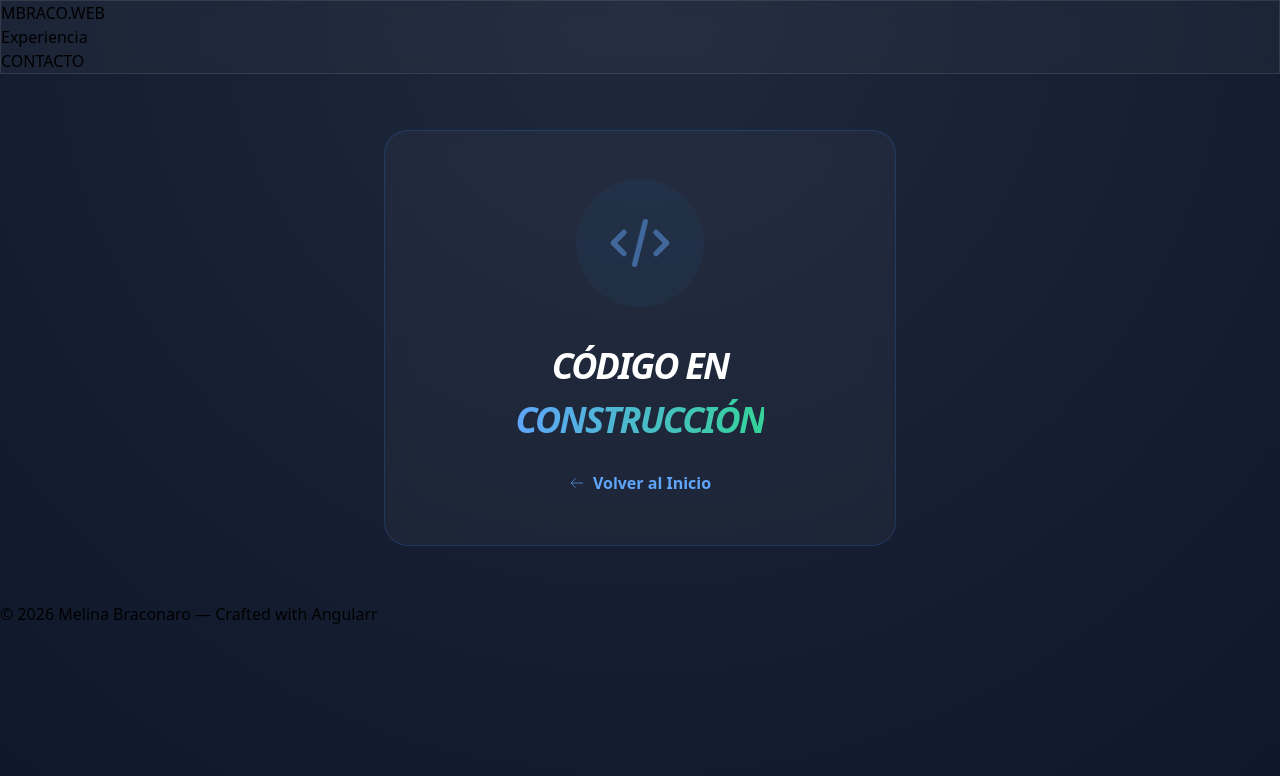
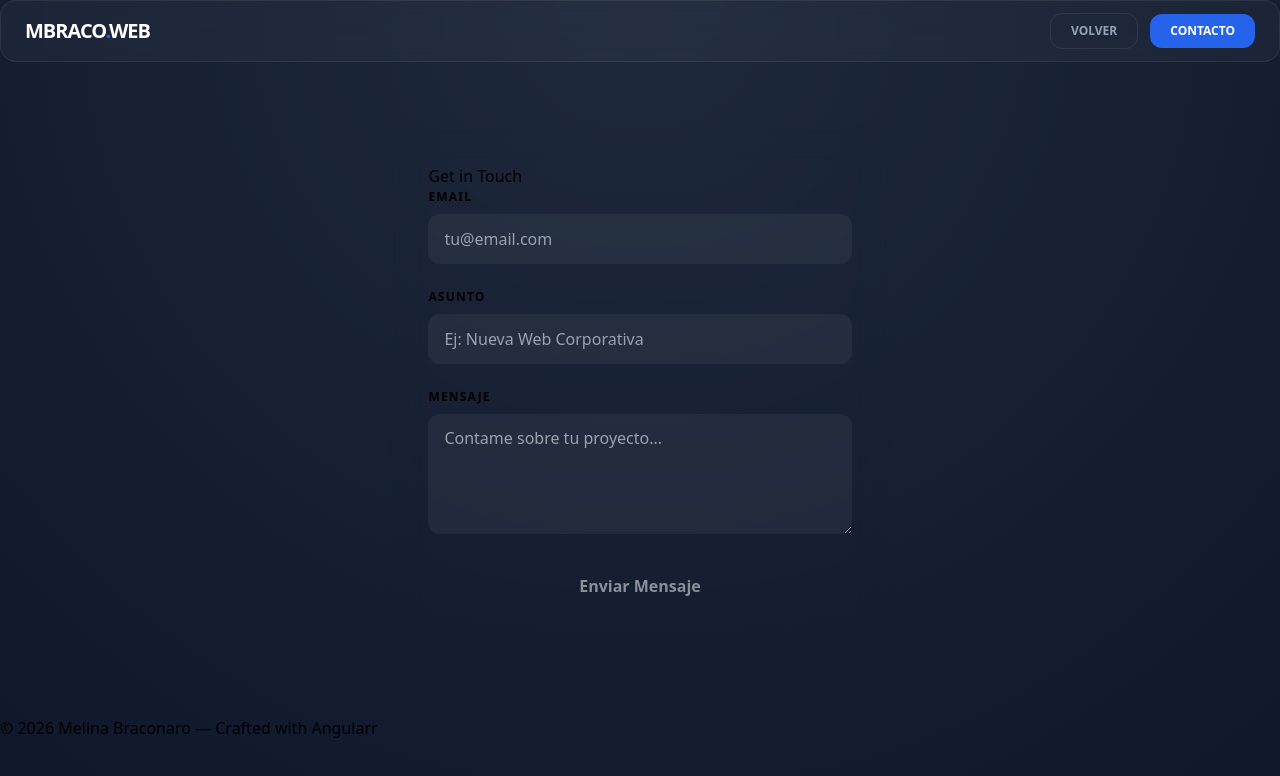
Before and after one commit to melina-braco/mi-portfolio, an Angular app: page /contacto in a window 1280 px wide. Shown: the top 776 px of the page. Built offline with nearby package versions, Linux system fonts and the light colour scheme.

Commit message:
Contact component

```diff
--- a/src/app/app.component.html
+++ b/src/app/app.component.html
@@ -1,18 +1,24 @@
 <div class="text-slate-200 selection:bg-blue-500/30">
 
   <nav class="fixed top-0 w-full z-50 px-6 py-4">
-    <div class="max-w-6xl mx-auto glass rounded-2xl px-6 py-3 flex justify-between items-center">
-      <div class="text-xl font-black tracking-tighter text-white">
+    <div class="max-w-6xl mx-auto nav-glass rounded-2xl px-6 py-3 flex justify-between items-center">
+
+      <div class="logo" routerLink="/">
         MBRACO<span class="text-blue-500">.</span>WEB
       </div>
 
-      <div class="hidden md:flex gap-8 text-sm font-medium">
-        <a routerLink="/experiencia" class="hover:text-blue-400 transition cursor-pointer">Experiencia</a>
+      <div class="nav-actions">
+       @if (!isHome) {
+        <button (click)="goBack()" class="btn-nav back">
+          Volver
+        </button>
+      }
+
+        <button routerLink="/contacto" class="btn-nav contact">
+          CONTACTO
+        </button>
       </div>
 
-      <button routerLink="/contacto" class="bg-blue-600 hover:bg-blue-700 text-white px-5 py-2 rounded-xl text-xs font-bold transition">
-        CONTACTO
-      </button>
     </div>
   </nav>
 
--- a/src/app/app.component.scss
+++ b/src/app/app.component.scss
@@ -0,0 +1,69 @@
+:host {
+  --nav-bg: rgba(255, 255, 255, 0.03);
+  --nav-border: rgba(255, 255, 255, 0.08);
+  --blue-primary: #2563eb;
+  --blue-hover: #1d4ed8;
+}
+
+.nav-glass {
+  background: var(--nav-bg);
+  backdrop-filter: blur(15px);
+  border: 1px solid var(--nav-border);
+  border-radius: 1rem;
+  padding: 0.75rem 1.5rem;
+  display: flex;
+  justify-content: space-between;
+  align-items: center;
+}
+
+.nav-actions {
+  display: flex;
+  align-items: center;
+  gap: 0.75rem;
+}
+
+.btn-nav {
+  padding: 0.5rem 1.25rem;
+  border-radius: 0.75rem;
+  font-size: 0.75rem;
+  font-weight: 700;
+  transition: all 0.3s ease;
+  cursor: pointer;
+  text-transform: uppercase;
+  border: none;
+
+  &.back {
+    background: transparent;
+    color: #94a3b8; // slate-400
+    border: 1px solid var(--nav-border);
+    display: flex;
+    align-items: center;
+    gap: 0.4rem;
+
+    &:hover {
+      background: rgba(255, 255, 255, 0.05);
+      color: white;
+      border-color: rgba(255, 255, 255, 0.2);
+    }
+  }
+
+  &.contact {
+    background: var(--blue-primary);
+    color: white;
+
+    &:hover {
+      background: var(--blue-hover);
+      transform: translateY(-1px);
+      box-shadow: 0 4px 12px rgba(37, 99, 235, 0.2);
+    }
+  }
+}
+
+.logo {
+  font-size: 1.25rem;
+  font-weight: 900;
+  letter-spacing: -0.05em;
+  color: white;
+
+  span { color: var(--blue-primary); }
+}
--- a/src/app/app.component.ts
+++ b/src/app/app.component.ts
@@ -1,11 +1,38 @@
 import { Component } from '@angular/core';
-import { RouterLink, RouterOutlet } from '@angular/router';
+import { Router, NavigationEnd, RouterLink, RouterOutlet } from '@angular/router';
+import { Location, CommonModule } from '@angular/common';
+import { filter } from 'rxjs/operators';
 
 @Component({
   selector: 'app-root',
   standalone: true,
-  imports: [RouterLink, RouterOutlet],
+  imports: [CommonModule, RouterLink, RouterOutlet],
   templateUrl: './app.component.html',
-  styleUrl: './app.component.scss'
+  styleUrls: ['./app.component.scss']
 })
-export class AppComponent { }
+export class AppComponent {
+  isHome = true;
+
+  // Inyectamos 'location' para poder usar el historial del navegador
+  constructor(
+    private router: Router,
+    private location: Location
+  ) {
+    this.initRouterEvents();
+  }
+
+  private initRouterEvents() {
+    this.router.events.pipe(
+      filter(event => event instanceof NavigationEnd)
+    ).subscribe((event: any) => {
+      // Usamos urlAfterRedirects porque es la URL final real
+      const currentUrl = event.urlAfterRedirects;
+      this.isHome = currentUrl === '/' || currentUrl === '/home';
+    });
+  }
+
+  // Método para el botón "Volver"
+  goBack(): void {
+    this.location.back();
+  }
+}
--- a/src/app/pages/widgets/contacto/contacto.component.html
+++ b/src/app/pages/widgets/contacto/contacto.component.html
@@ -1 +1,39 @@
-<app-working-in-progress></app-working-in-progress>
+<section class="contact-container">
+  <div class="contact-card">
+    <h2 class="hero-title !text-4xl mb-6">Get in <span>Touch</span></h2>
+
+    <form [formGroup]="contactForm" (ngSubmit)="onSubmit()">
+
+      <div class="form-group">
+        <label for="email">Email</label>
+        <input id="email" type="email" formControlName="email"
+               [class.invalid]="contactForm.get('email')?.invalid && contactForm.get('email')?.touched"
+               placeholder="tu@email.com">
+        @if (contactForm.get('email')?.invalid && contactForm.get('email')?.touched) {
+          <span class="error-hint">Email requerido</span>
+        }
+      </div>
+
+      <div class="form-group">
+        <label for="subject">Asunto</label>
+        <input id="subject" type="text" formControlName="subject" placeholder="Ej: Nueva Web Corporativa">
+      </div>
+
+      <div class="form-group">
+        <label for="message">Mensaje</label>
+        <textarea id="message" formControlName="message" placeholder="Contame sobre tu proyecto..."></textarea>
+      </div>
+
+      <button type="submit" class="btn-submit" [disabled]="contactForm.invalid || status === 'SENDING'">
+        {{ status === 'SENDING' ? 'Enviando...' : 'Enviar Mensaje' }}
+      </button>
+
+      @if (status === 'SUCCESS') {
+        <p class="text-emerald-400 text-center mt-4 text-sm font-bold">¡Mensaje enviado con éxito!</p>
+      }
+      @if (status === 'ERROR') {
+        <p class="text-red-400 text-center mt-4 text-sm font-bold">Ups, algo falló. Intentá de nuevo.</p>
+      }
+    </form>
+  </div>
+</section>
--- a/src/app/pages/widgets/contacto/contacto.component.scss
+++ b/src/app/pages/widgets/contacto/contacto.component.scss
@@ -0,0 +1,74 @@
+.contact-container {
+  display: flex;
+  justify-content: center;
+  padding: clamp(1rem, 5vw, 4rem);
+}
+
+.contact-card {
+  width: 100%;
+  max-width: 500px;
+  background: var(--glass-bg);
+  backdrop-filter: blur(16px);
+  border: 1px solid var(--glass-border);
+  border-radius: 2rem;
+  padding: clamp(1.5rem, 3vw, 3rem);
+}
+
+.form-group {
+  display: flex;
+  flex-direction: column;
+  gap: 0.5rem;
+  margin-bottom: 1.5rem;
+
+  label {
+    font-size: 0.75rem;
+    font-weight: 700;
+    color: var(--blue-accent);
+    text-transform: uppercase;
+    letter-spacing: 0.1em;
+  }
+
+  input, textarea {
+    background: rgba(255, 255, 255, 0.05);
+    border: 1px solid var(--glass-border);
+    border-radius: 0.75rem;
+    padding: 0.8rem 1rem;
+    color: white;
+    font-family: inherit;
+    transition: all 0.3s ease;
+
+    &:focus {
+      outline: none;
+      border-color: var(--blue-accent);
+      background: rgba(255, 255, 255, 0.1);
+    }
+
+    &.invalid {
+      border-color: #ef4444; // Rojo error
+    }
+  }
+
+  textarea { min-height: 120px; }
+}
+
+.error-hint {
+  font-size: 0.7rem;
+  color: #ef4444;
+  margin-top: 0.2rem;
+}
+
+// Botón animado
+.btn-submit {
+  width: 100%;
+  padding: 1rem;
+  border-radius: 1rem;
+  background: linear-gradient(to right, var(--blue-primary), var(--emerald-accent));
+  color: white;
+  font-weight: 700;
+  border: none;
+  cursor: pointer;
+  transition: transform 0.2s;
+
+  &:hover:not(:disabled) { transform: scale(1.02); }
+  &:disabled { opacity: 0.5; cursor: not-allowed; }
+}
--- a/src/app/pages/widgets/contacto/contacto.component.ts
+++ b/src/app/pages/widgets/contacto/contacto.component.ts
@@ -1,13 +1,43 @@
 import { Component } from '@angular/core';
-import { WorkingInProgressComponent } from '../../../../working-in-progress/working-in-progress.component';
+import { FormBuilder, FormGroup, Validators, ReactiveFormsModule } from '@angular/forms';
+import { HttpClient, HttpClientModule } from '@angular/common/http';
+import { CommonModule } from '@angular/common';
 
 @Component({
   selector: 'app-contacto',
   standalone: true,
-  imports: [WorkingInProgressComponent],
+  imports: [CommonModule, ReactiveFormsModule, HttpClientModule],
   templateUrl: './contacto.component.html',
-  styleUrl: './contacto.component.scss'
+  styleUrls: ['./contacto.component.scss']
 })
 export class ContactoComponent {
+  contactForm: FormGroup;
+  status: 'IDLE' | 'SENDING' | 'SUCCESS' | 'ERROR' = 'IDLE';
 
+  constructor(private fb: FormBuilder, private http: HttpClient) {
+    this.contactForm = this.fb.group({
+      email: ['', [Validators.required, Validators.email]],
+      subject: ['', [Validators.required, Validators.minLength(5)]],
+      message: ['', [Validators.required, Validators.minLength(10)]],
+    });
+  }
+
+  onSubmit() {
+    if (this.contactForm.invalid) return;
+
+    this.status = 'SENDING';
+
+    // Formspree endpoint (Crea tu cuenta en formspree.io y pega tu ID aquí)
+    const endpoint = 'https://formspree.io/f/tu_id_aca';
+
+    this.http.post(endpoint, this.contactForm.value).subscribe({
+      next: () => {
+        this.status = 'SUCCESS';
+        this.contactForm.reset();
+      },
+      error: () => {
+        this.status = 'ERROR';
+      }
+    });
+  }
 }
--- a/src/working-in-progress/working-in-progress.component.scss
+++ b/src/working-in-progress/working-in-progress.component.scss
@@ -13,8 +13,8 @@
   flex-direction: column;
   align-items: center;
   justify-content: center;
-  padding: 1.5rem; // p-6
-  margin: 1.5rem; // m-6
+  padding: 1.5rem;
+  margin: 3rem;
   text-align: center;
 }
 
```
